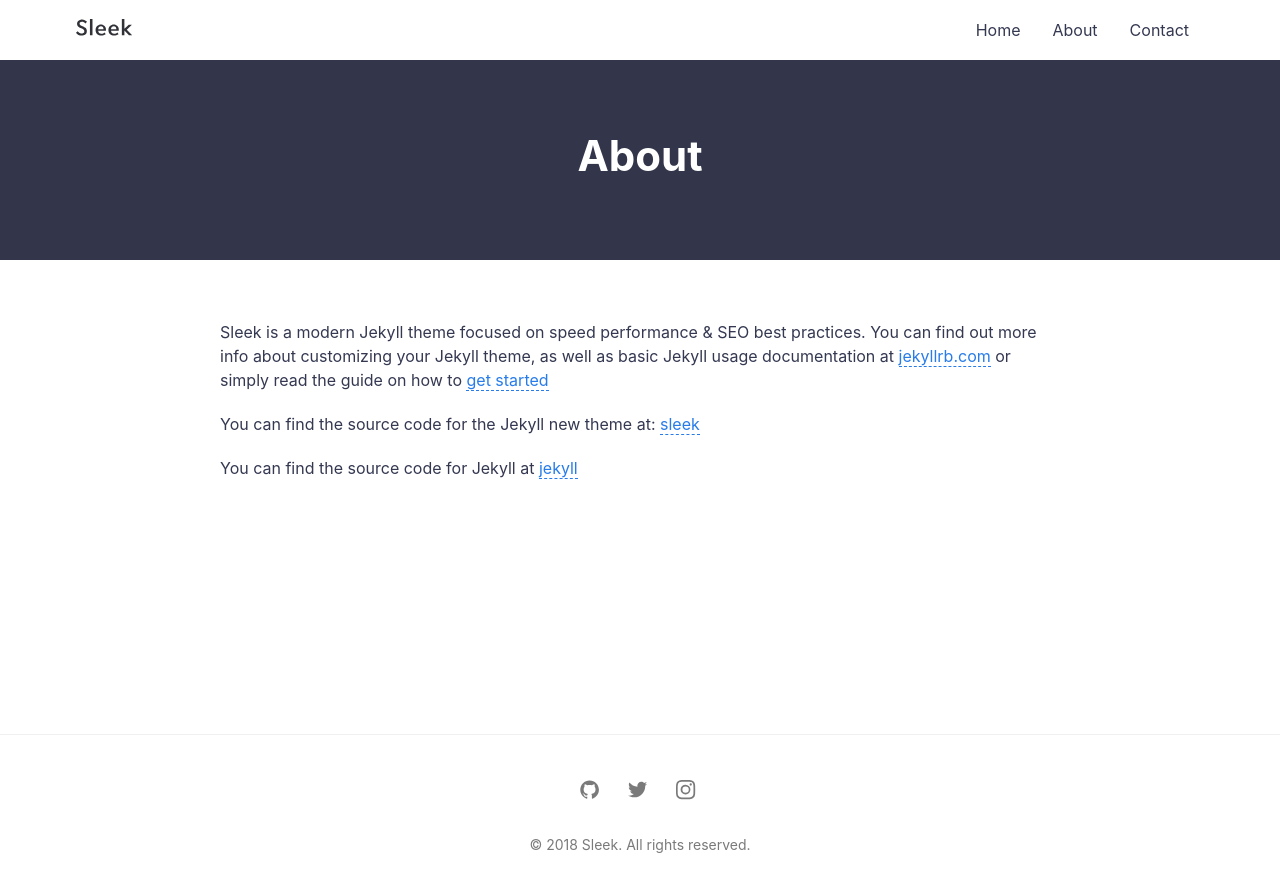
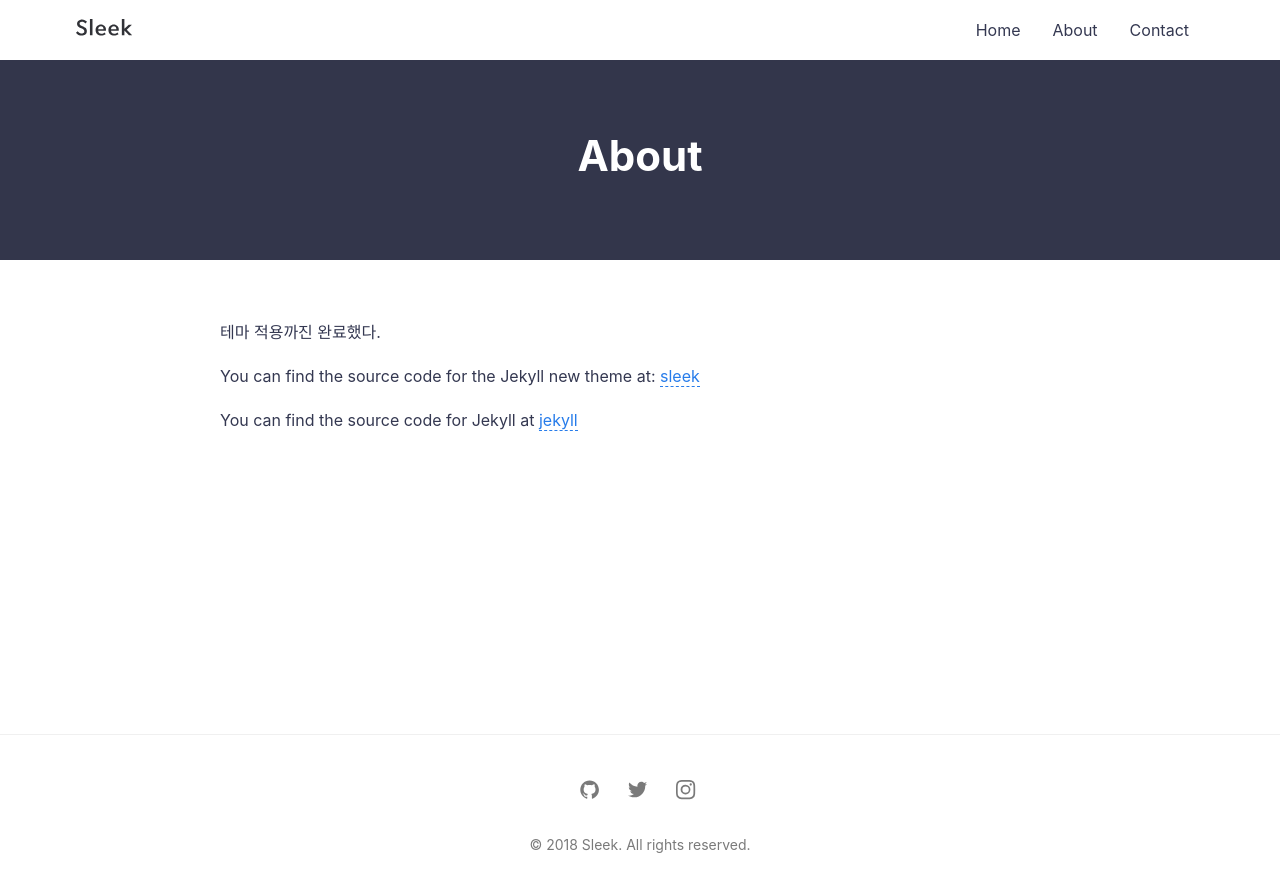
Before and after one commit to maeeemi/maeeemi.github.io, a Jekyll site: the page built from about.md, in a window 1280 px wide. Shown: the top 892 px of the page. Built offline with Jekyll 4.4.1, drawn with Linux system fonts in a browser that asks for light colours.

Commit message:
sleek update

```diff
--- a/about.md
+++ b/about.md
@@ -3,8 +3,7 @@
 title: About
 permalink: /about/
 ---
-
-Sleek is a modern Jekyll theme focused on speed performance & SEO best practices. You can find out more info about customizing your Jekyll theme, as well as basic Jekyll usage documentation at [jekyllrb.com](http://jekyllrb.com/) or simply read the guide on how to [get started](/getting-started)
+테마 적용까진 완료했다.
 
 You can find the source code for the Jekyll new theme at:
 [sleek](https://github.com/janczizikow/sleek)
```
